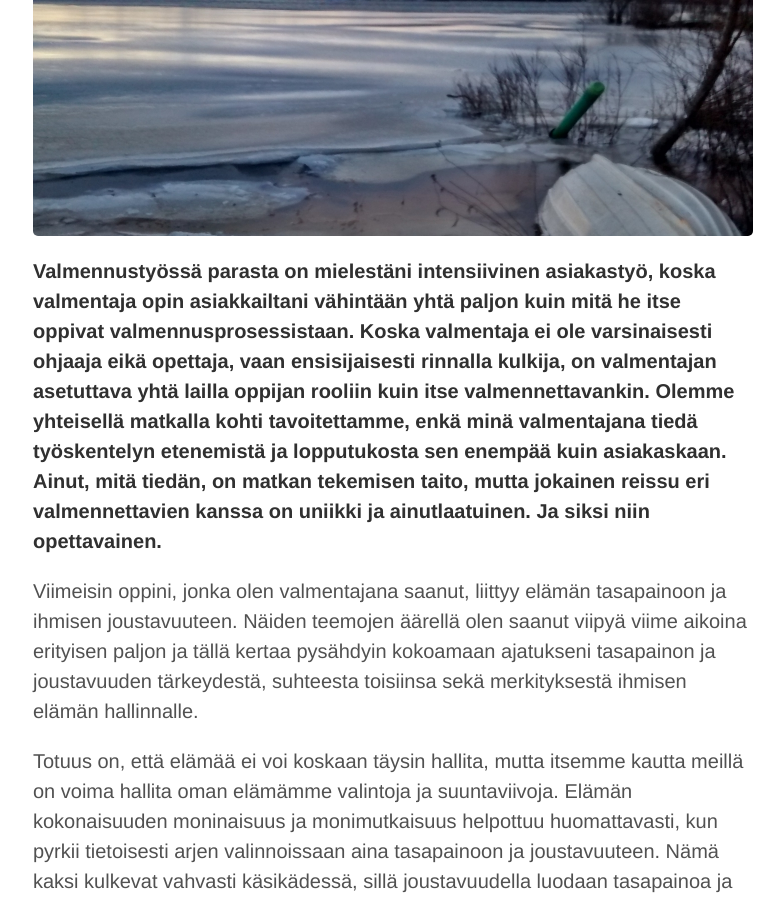
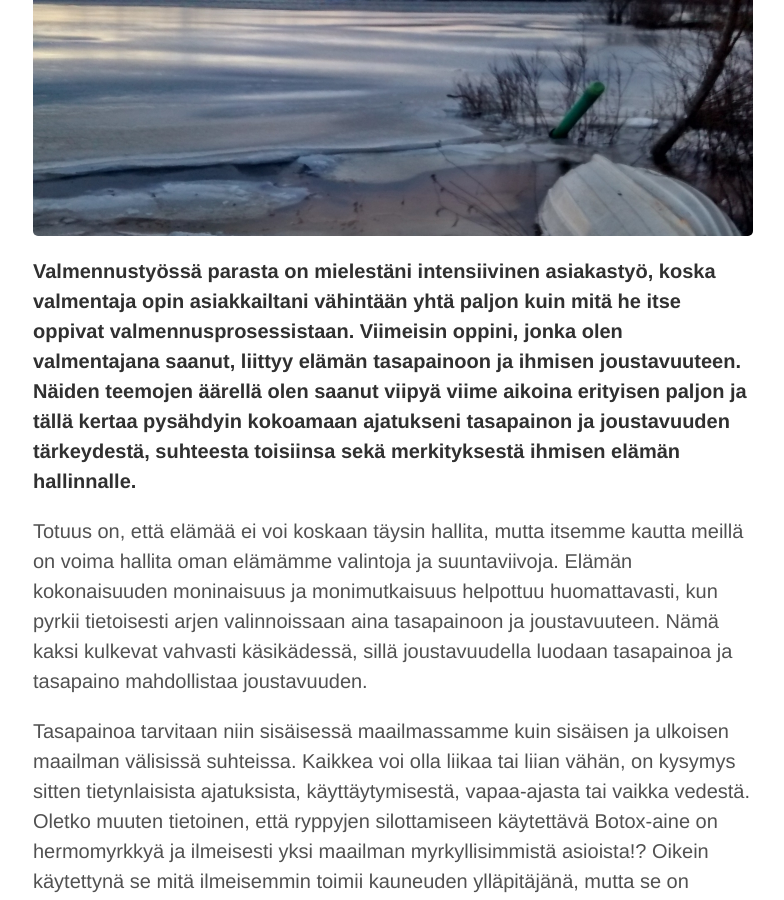
Before and after one commit to niinapiira/neppari.net, a Jekyll site: the page built from _posts/2016-03-17-tasapainoa-ja-joustavuutta-elamaan.md, in a window 1280 px wide and 900 px high, scrolled down 451 px. Shown: the whole window, without its empty margins (247-1031 px from the left). Built offline with Jekyll 4.4.1, drawn with Linux system fonts in a browser that asks for light colours.

Commit message:
Updated 2016-03-17-tasapainoa-ja-joustavuutta-elamaan.md

```diff
--- a/_posts/2016-03-17-tasapainoa-ja-joustavuutta-elamaan.md
+++ b/_posts/2016-03-17-tasapainoa-ja-joustavuutta-elamaan.md
@@ -8,11 +8,10 @@
 
 
 
+
 ![Vene rannalla]({{site.baseurl}}/uploaded-images/vene-rannalla.jpeg)
 
-**Valmennustyössä parasta on mielestäni intensiivinen asiakastyö, koska valmentaja opin asiakkailtani vähintään yhtä paljon kuin mitä he itse oppivat valmennusprosessistaan. Koska valmentaja ei ole varsinaisesti ohjaaja eikä opettaja, vaan ensisijaisesti rinnalla kulkija, on valmentajan asetuttava yhtä lailla oppijan rooliin kuin itse valmennettavankin. Olemme yhteisellä matkalla kohti tavoitettamme, enkä minä valmentajana tiedä työskentelyn etenemistä ja lopputukosta sen enempää kuin asiakaskaan. Ainut, mitä tiedän, on matkan tekemisen taito, mutta jokainen reissu eri valmennettavien kanssa on uniikki ja ainutlaatuinen. Ja siksi niin opettavainen.**
-
-Viimeisin oppini, jonka olen valmentajana saanut, liittyy elämän tasapainoon ja ihmisen joustavuuteen. Näiden teemojen äärellä olen saanut viipyä viime aikoina erityisen paljon ja tällä kertaa pysähdyin kokoamaan ajatukseni tasapainon ja joustavuuden tärkeydestä, suhteesta toisiinsa sekä merkityksestä ihmisen elämän hallinnalle.
+**Valmennustyössä parasta on mielestäni intensiivinen asiakastyö, koska valmentaja opin asiakkailtani vähintään yhtä paljon kuin mitä he itse oppivat valmennusprosessistaan. Viimeisin oppini, jonka olen valmentajana saanut, liittyy elämän tasapainoon ja ihmisen joustavuuteen. Näiden teemojen äärellä olen saanut viipyä viime aikoina erityisen paljon ja tällä kertaa pysähdyin kokoamaan ajatukseni tasapainon ja joustavuuden tärkeydestä, suhteesta toisiinsa sekä merkityksestä ihmisen elämän hallinnalle.**
 
 Totuus on, että elämää ei voi koskaan täysin hallita, mutta itsemme kautta meillä on voima hallita oman elämämme valintoja ja suuntaviivoja. Elämän kokonaisuuden moninaisuus ja monimutkaisuus helpottuu huomattavasti, kun pyrkii tietoisesti arjen valinnoissaan aina tasapainoon ja joustavuuteen. Nämä kaksi kulkevat vahvasti käsikädessä, sillä joustavuudella luodaan tasapainoa ja tasapaino mahdollistaa joustavuuden.
 
```
